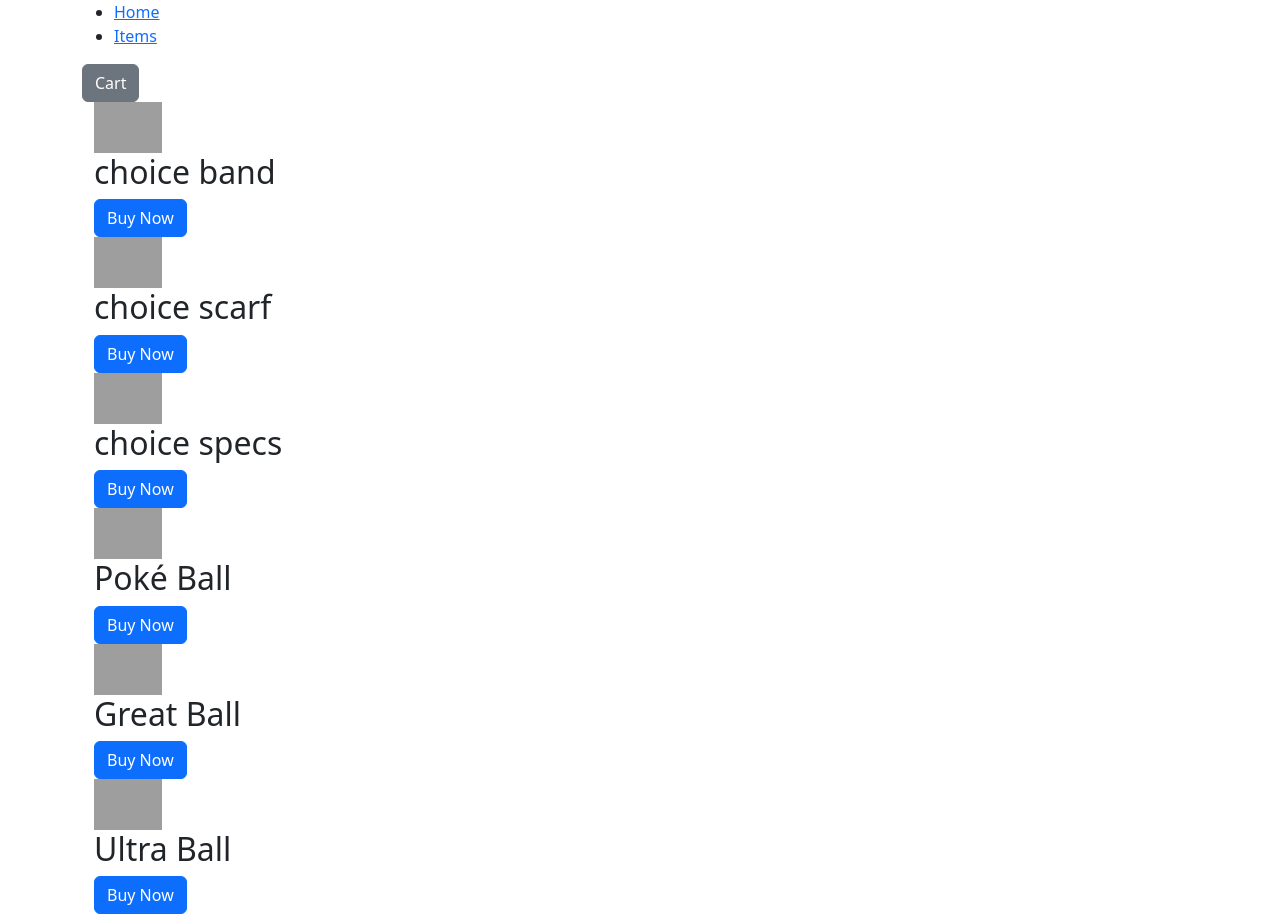
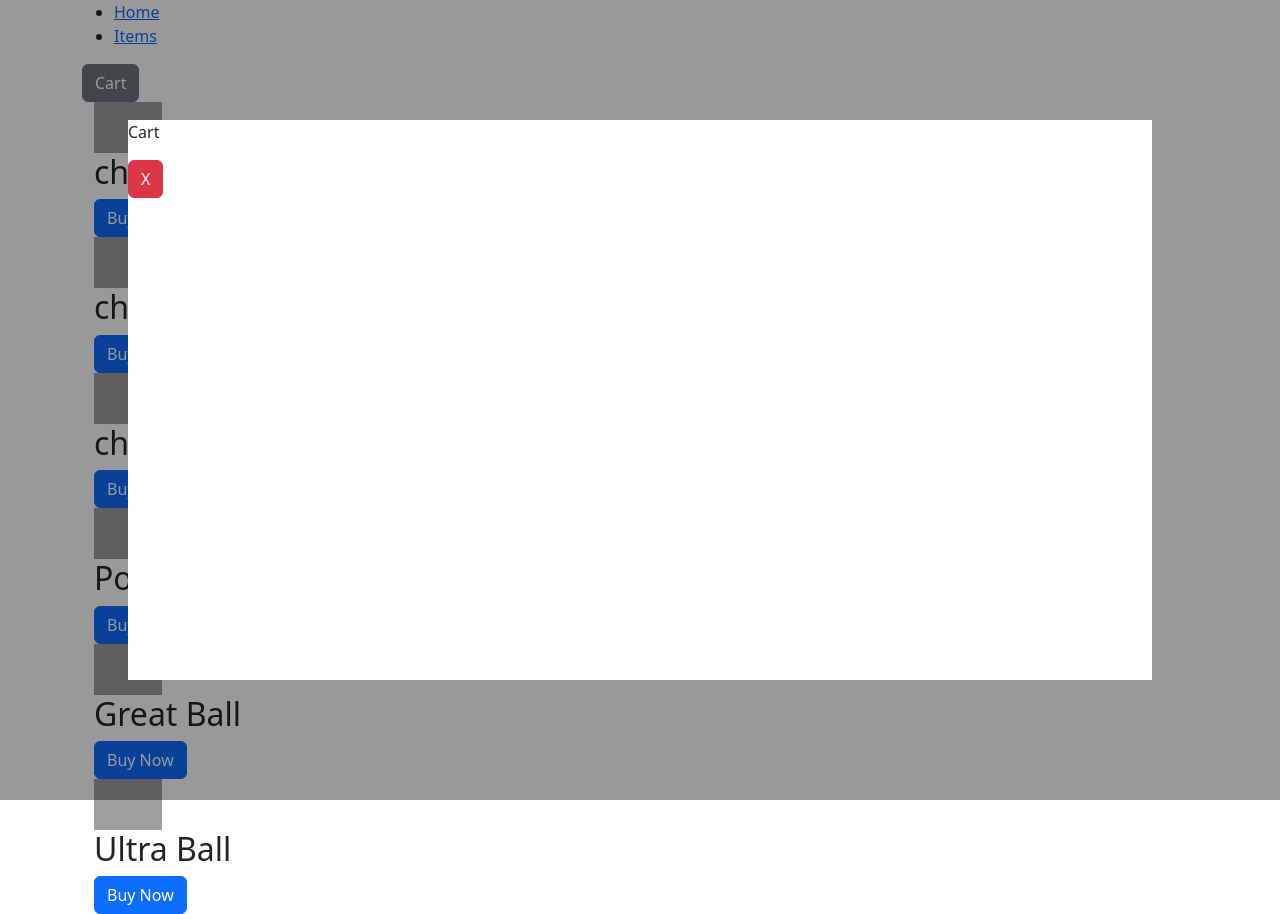
Before and after one commit to Akhilbisht798/Shopping_Website, a React (Create React App) app: page /items in a window 1280 px wide. Both pictures are taken after a click on the button "Cart". Built offline with nearby package versions, Linux system fonts and the light colour scheme; grey boxes are pictures that could not be loaded.

Commit message:
cart modal

```diff
--- a/src/App.js
+++ b/src/App.js
@@ -72,7 +72,7 @@
             {
                 displayCart && (
                     <Cart cart={cart} reducer={ignored} addMoreItem={ChangeNumOfItems}
-                        changeCart={SetCart} />
+                        changeCart={SetCart} close={showCart} />
                 )
             }
         </div>
--- a/src/components/Cart.js
+++ b/src/components/Cart.js
@@ -1,9 +1,9 @@
 import React, { useState, useEffect } from "react";
+import "../style/cart.css"
 
 const Cart = (props) => {
     const [cartItems, setCartItems] = useState(props.cart);
 
-    //TODO: SIDEBAR for Cart.
     //TODO: ON chekout reset all value and show processing Screen.
     //TODO: Show total price of the purchase.
 
@@ -28,7 +28,12 @@
     }, [props.reducer])
 
     return (
-        <div className="container">
+        <div className="Cart">
+            <div className="cart-items">
+                <div>
+                    <p>Cart</p>
+                    <button onClick={props.close} className="btn btn-danger">X</button>
+                </div>
                 {cartItems.map((curr, index) => (
                     <div key={index} data-index={index} >
                         <p>{curr.item} - quantity: {curr.quantity}</p>
@@ -38,6 +43,7 @@
                     </div>
                 ))}
             </div>
+        </div>
     );
 };
 
--- /dev/null
+++ b/src/style/cart.css
@@ -0,0 +1,20 @@
+.Cart {
+    position: fixed;
+    top: 0;
+    left: 0;
+    width: 100%;
+    height: 100%;
+    z-index: 1;
+    background-color: rgba(0, 0, 0, 0.4);
+}
+
+.cart-items {
+    position: fixed;
+    top: 50%;
+    left: 50%;
+    transform: translate(-50%, -50%);
+    background-color: white;
+    width: 80%;
+    height: 70%;
+
+}
```
Lines whose indentation alone changed are shown as unchanged.
